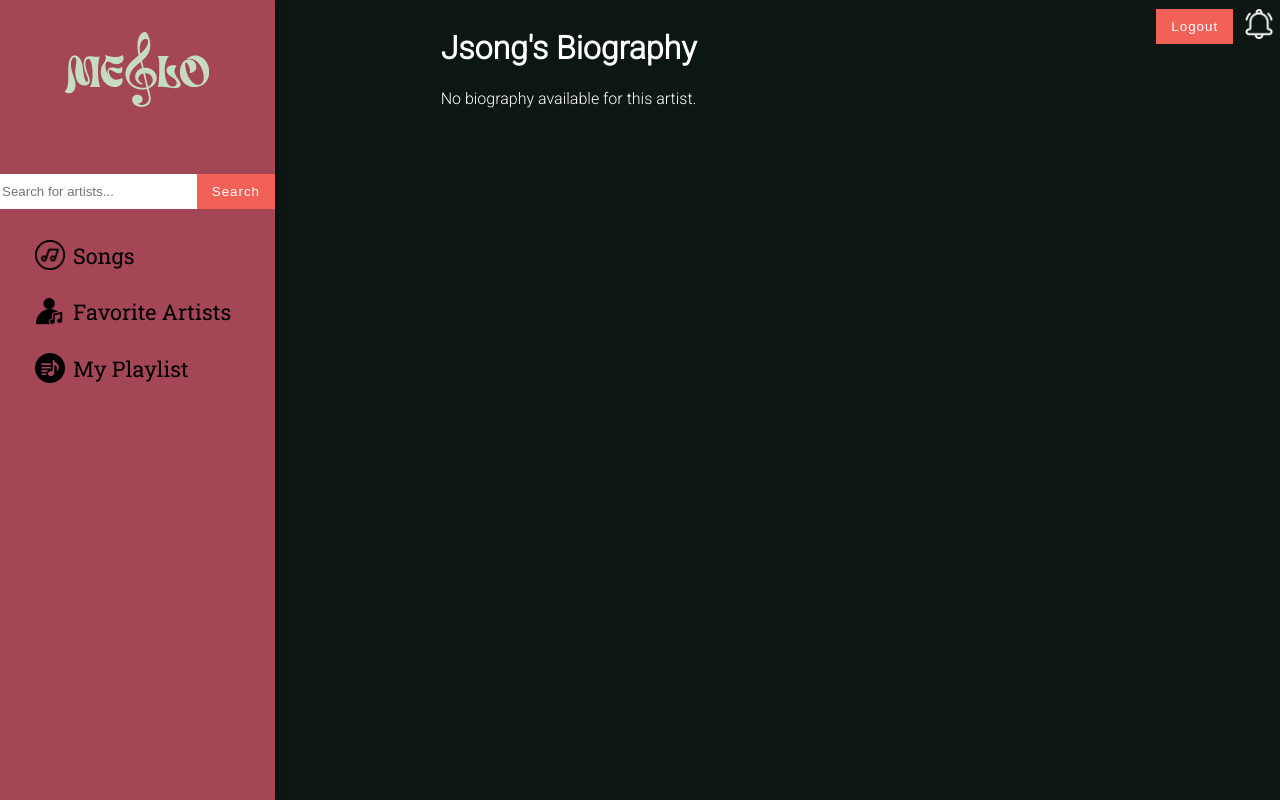
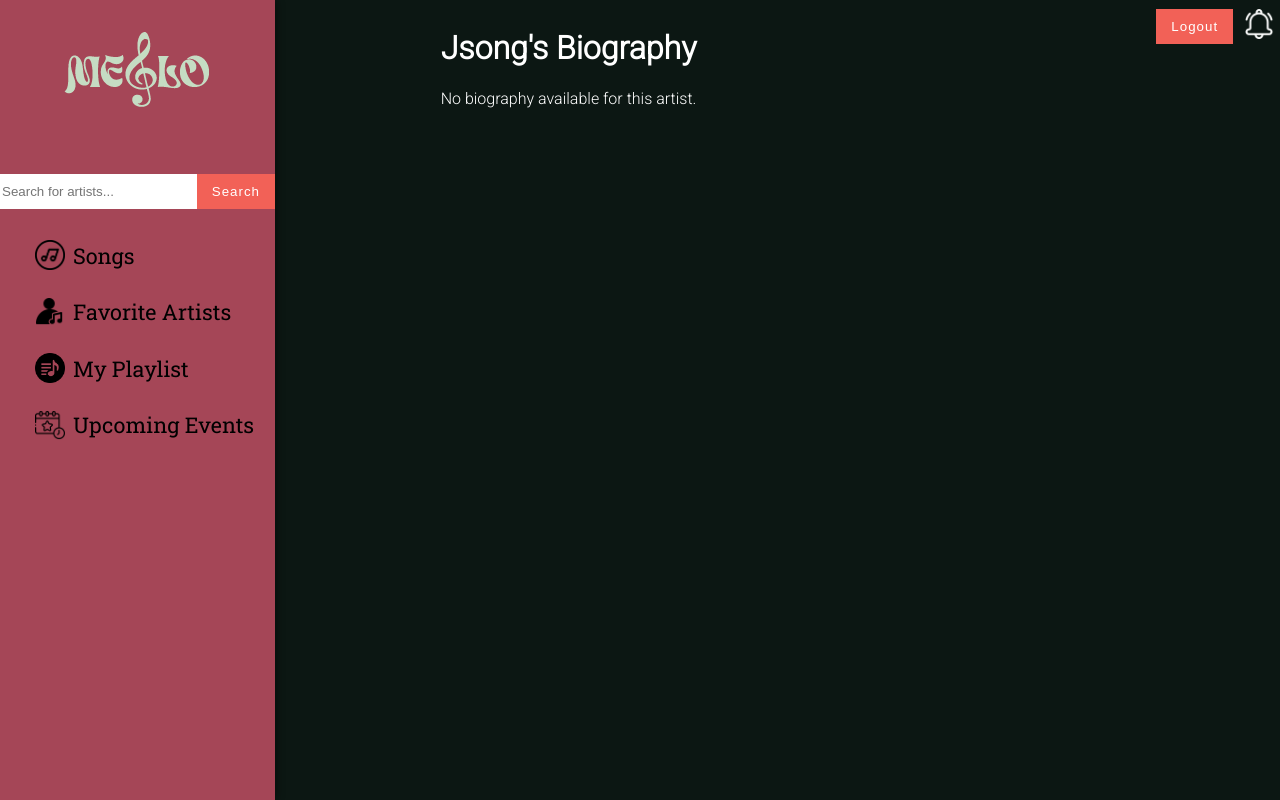
Before and after one commit to mehrdad-ordobadi/Melo, a Flask app: template app/templates/artist_biography.html in a window 1280 px wide. Run offline with Flask 3, Linux system fonts and the light colour scheme; the template is opened without the code that fills it: values that come from a table or form of the project are taken from there, others are empty; data comes from the database, SQL or seed files in the repository.

Commit message:
aritist bio nav bar correction

```diff
--- a/app/templates/artist_biography.html
+++ b/app/templates/artist_biography.html
@@ -39,6 +39,12 @@
                         <a href="{{ url_for('artist_biography', artist_id=current_user.user_id) }}" class="nav-link-animation"><img
                                 src="/static/nav_icons/bio.png" /><span>Add/Edit Bio</span></a>
                     </div>
+                    <div class="nav-link">
+                        <a href="{{ url_for('view_events', artist_id=current_user.user_id) }}" class="nav-link-animation"><img src="/static/nav_icons/events.png" /><span>My Events</span></a>
+                    </div>
+                    <div class="nav-link">
+                        <a href="/create-event" class="nav-link-animation"><img src="/static/nav_icons/events.png" /><span>Create Event</span></a>
+                    </div>
                     {% endif %}
                     <div class="nav-link_listener">
                         <a href="/songs" class="nav-link-animation"><img src="/static/nav_icons/songs.png" /><span>Songs</span></a>
@@ -51,8 +57,12 @@
                         <a href="{{ url_for('my_playlists') }}" class="nav-link-animation"><img src="/static/nav_icons/playlist.png" /><span>My
                                 Playlist</span></a>
                     </div>
+                    <div class="nav-link_listener">
+                        <a href="{{ url_for('my_rsvp_events') }}" class="nav-link-animation"><img src="/static/nav_icons/upcoming.png" /><span>Upcoming Events</span></a>
+                    </div>
                 </div>
             </nav>
+
 
 <div class="artist-content">
     <h1>{{ artist.artist_stagename }}'s Biography</h1>
```
Lines whose indentation alone changed are shown as unchanged.
